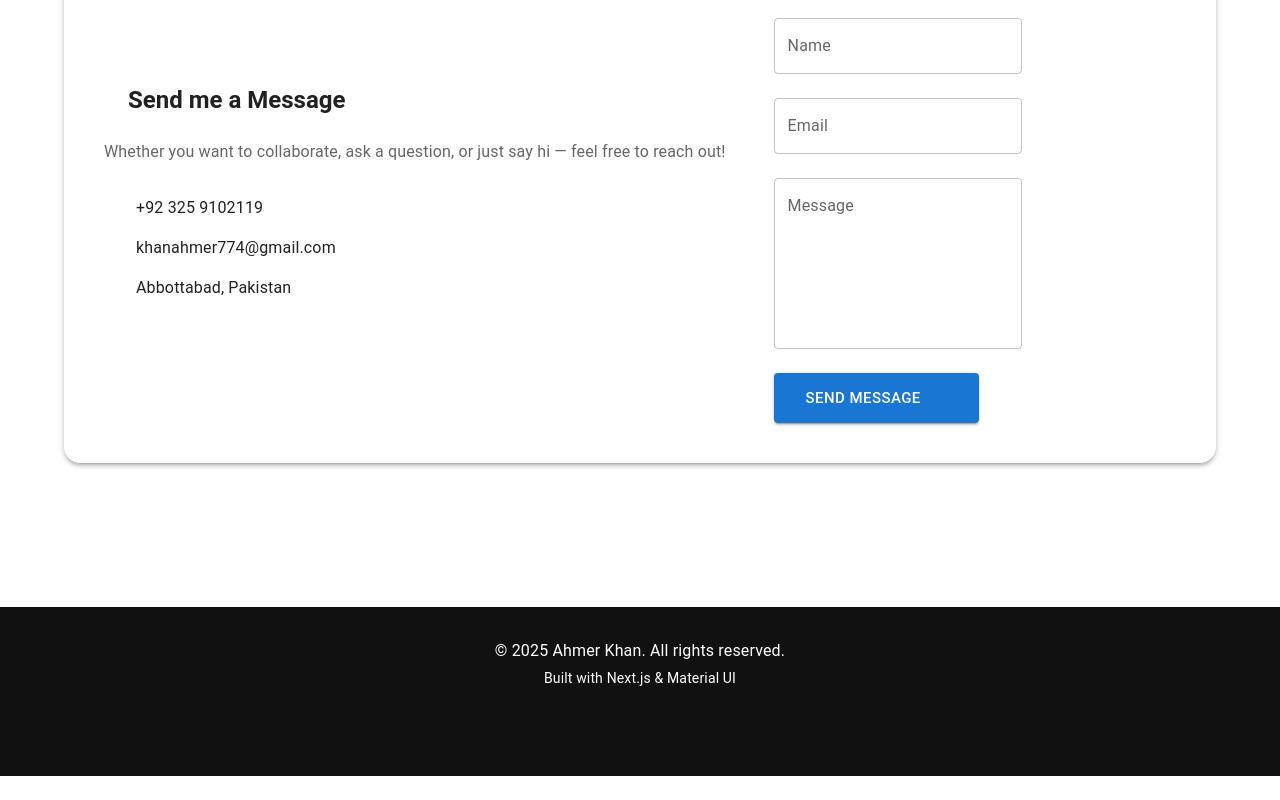
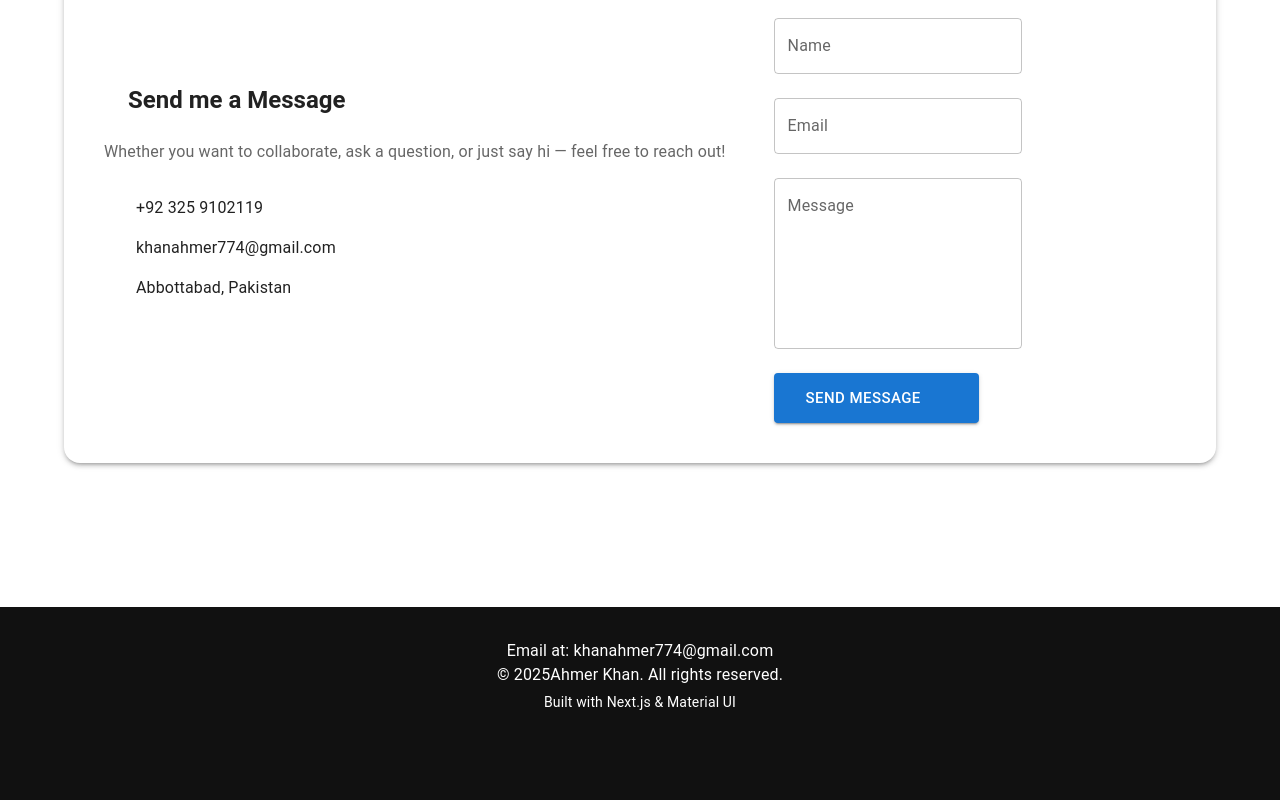
Before and after one commit to ahmerkhan774/my-portfolio, a Next.js app: page / in a window 1280 px wide. Shown: the part 4141-4941 px from the top of the page. Before the commit the page ends 4917 px from the top, so only its background shows below. Built offline with nearby package versions, Linux system fonts and the light colour scheme; some icons are missing.

Commit message:
Your descriptive message here

```diff
--- a/src/components/Footer.js
+++ b/src/components/Footer.js
@@ -9,7 +9,9 @@ const Footer = () => {
     <Box sx={{ py: 4, backgroundColor: "#111", color: "#fff", mt: 8 }}>
       <Container maxWidth="md" sx={{ textAlign: "center" }}>
         <Typography variant="body1" gutterBottom>
-          © {new Date().getFullYear()} Ahmer Khan. All rights reserved.
+         <div> Email at: khanahmer774@gmail.com </div>
+          © {new Date().getFullYear()}
+          Ahmer Khan. All rights reserved.
         </Typography>
 
         <Typography variant="body2" mb={2}>
@@ -38,7 +40,7 @@ const Footer = () => {
         {/* Social Icons */}
         <Stack direction="row" spacing={2} justifyContent="center">
           <IconButton
-            href="https://github.com/AhmerKhan"
+            href="https://github.com/ahmerkhan774"
             target="_blank"
             rel="noopener noreferrer"
             color="inherit"
@@ -47,7 +49,7 @@ const Footer = () => {
           </IconButton>
 
           <IconButton
-            href="https://www.linkedin.com/in/AhmerKhan"
+            href="https://www.linkedin.com/in/ahmer-khan-669085296"
             target="_blank"
             rel="noopener noreferrer"
             color="inherit"
@@ -56,6 +58,7 @@ const Footer = () => {
           </IconButton>
 
           <IconButton
+
             href="mailto:khanahmer774@gmail.com"
             target="_blank"
             rel="noopener noreferrer"
--- a/src/components/Hero.js
+++ b/src/components/Hero.js
@@ -48,7 +48,7 @@ const Hero = () => {
           </Button>
           <Button
             variant="outlined"
-            href="https://github.com/AhmerKhan"
+            href="https://github.com/ahmerkhan774/"
             target="_blank"
             rel="noopener noreferrer"
             sx={{ color: "#2196f3", borderColor: "#2196f3" }}
@@ -57,7 +57,7 @@ const Hero = () => {
           </Button>
           <Button
             variant="outlined"
-            href="https://www.linkedin.com/in/AhmerKhan"
+            href="https://www.linkedin.com/in/ahmer-khan-669085296"
             target="_blank"
             rel="noopener noreferrer"
             sx={{ color: "#2196f3", borderColor: "#2196f3" }}
```
